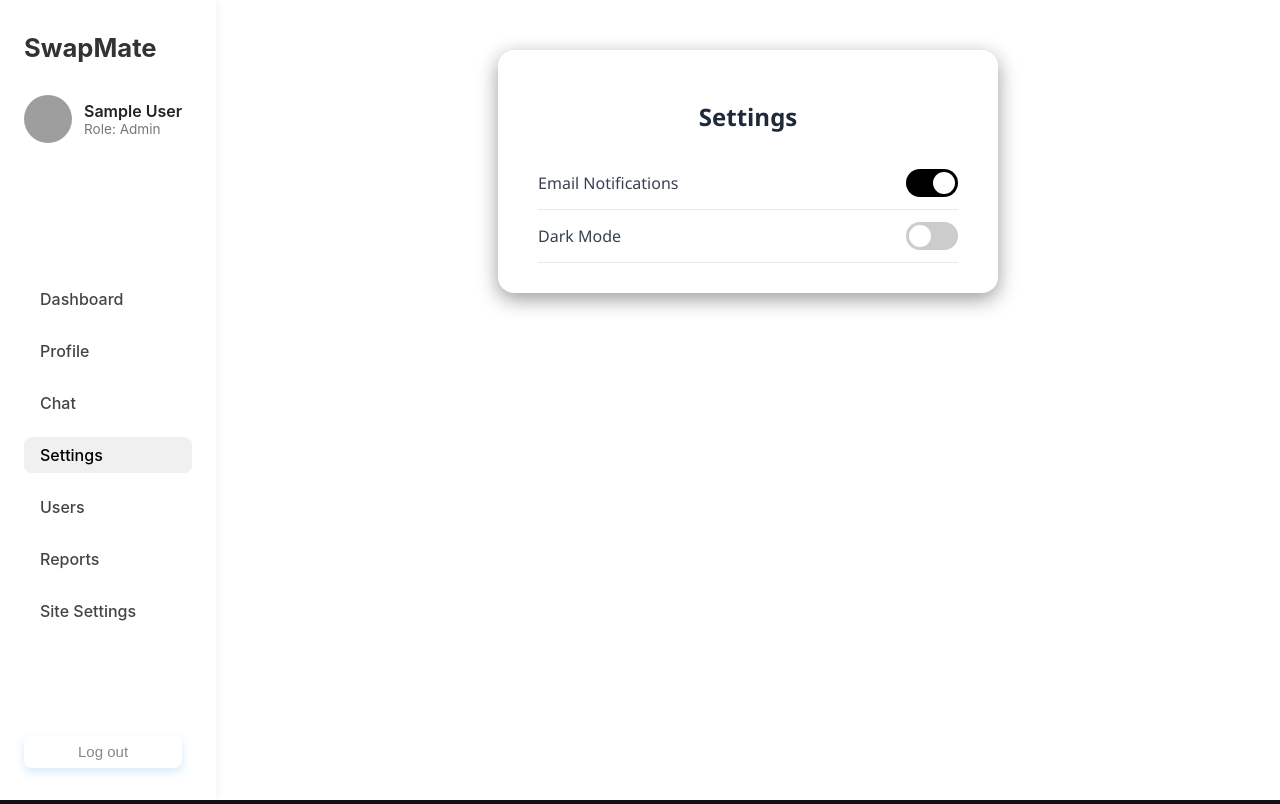
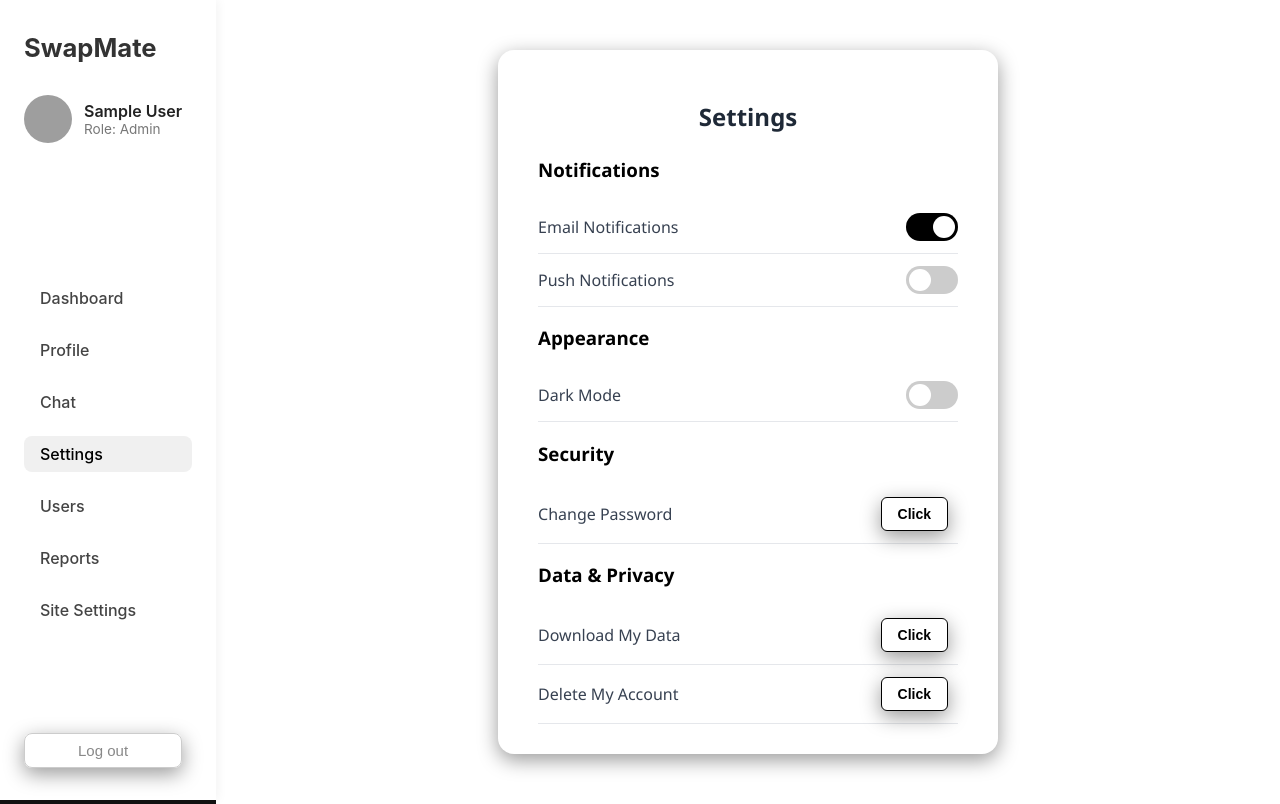
Before and after one commit to iamxerrycan/swapmate, a React (Vite) app in the folder frontend/: page /dashboard/settings in a window 1280 px wide. Built offline with nearby package versions, Linux system fonts and the light colour scheme; sample sign-in values are in the browser's storage; grey boxes are pictures that could not be loaded.

Commit message:
fix style

```diff
--- a/frontend/src/pages/dashboard/dashboardui/DashboardMain.css
+++ b/frontend/src/pages/dashboard/dashboardui/DashboardMain.css
@@ -12,12 +12,12 @@
 
 .dashboard-title {
   font-size: 1.4rem;
-  font-weight: 500;
+  font-weight: bold;
   display: flex;
   justify-content: center;
   align-items: center;
   margin-bottom: 1.5rem;
-  color: #1f2937;
+  color: #000000;
 }
 
 .dashboard-content {
--- a/frontend/src/pages/dashboard/dashboardui/UserDashboard.css
+++ b/frontend/src/pages/dashboard/dashboardui/UserDashboard.css
@@ -12,7 +12,7 @@
   font-size: 2rem;
   font-weight: bold;
   margin-bottom: 1.5rem;
-  color: #1f2937;
+  color: #000000;
 }
 
 .dashboard-section {
--- a/frontend/src/pages/dashboard/profile/AdminProfile.css
+++ b/frontend/src/pages/dashboard/profile/AdminProfile.css
@@ -5,8 +5,8 @@
   justify-content: center;
   align-items: flex-start;
   padding: 2rem 1rem;
-  background-color: #f9fafb;
- box-shadow: 0 4px 15px 2px rgba(0, 0, 0, 0.35);
+  background-color: linear-gradient(to bottom right, #f8fafc, #e2e8f0);
+  box-shadow: 0 4px 15px 2px rgba(0, 0, 0, 0.35);
 
   min-height: 100vh;
 }
@@ -17,8 +17,8 @@
   /* padding: 2rem; */
   width: 100%;
   max-width: 500px;
-box-shadow: 0 6px 20px rgba(0, 0, 0, 0.4);
-
+  border: 1px solid #e2e8f0;
+  box-shadow: 0 6px 20px rgba(0, 0, 0, 0.4);
 
   animation: fadeIn 0.3s ease-in-out;
 }
@@ -128,7 +128,7 @@ box-shadow: 0 6px 20px rgba(0, 0, 0, 0.4);
     padding: 0;
     margin: 0;
   }
-  .profile-actions{
+  .profile-actions {
     display: flex;
     flex-direction: column;
   }
--- a/frontend/src/pages/dashboard/profile/AdminProfile.jsx
+++ b/frontend/src/pages/dashboard/profile/AdminProfile.jsx
@@ -9,6 +9,7 @@ import {
 import { toast } from 'react-toastify';
 import UpdateProfileForm from './UpdateProfileForm';
 import './AdminProfile.css';
+import {confirmToast} from "../../../components/ui/ConfirmToast";
 
 const AdminProfile = () => {
   const dispatch = useDispatch();
@@ -36,8 +37,8 @@ const AdminProfile = () => {
     }
   };
 
-  const handleDelete = async () => {
-    if (window.confirm('Are you sure you want to delete your account?')) {
+const handleDelete = () => {
+  confirmToast(async () => {
     try {
       await dispatch(deleteAccount(token)).unwrap();
       dispatch(logout());
@@ -46,8 +47,9 @@ const AdminProfile = () => {
     } catch (error) {
       toast.error(error || 'Failed to delete account');
     }
-    }
+  });
 };
+
 
   return (
     <div className="admin-profile-container">
--- a/frontend/src/pages/dashboard/settings/SettingsPage.css
+++ b/frontend/src/pages/dashboard/settings/SettingsPage.css
@@ -73,3 +73,19 @@ box-shadow: 0 6px 20px rgba(0, 0, 0, 0.4);
 .toggle-switch input:checked + .slider::before {
   transform: translateX(24px);
 }
+
+.setting-item button{
+  background-color: #ffffff;
+  color: #000000;
+  border: 1px solid #000000;
+  border-radius: 6px;
+  padding: 8px 16px;
+  font-size: 14px;
+  cursor: pointer;
+  box-shadow : 0 6px 20px rgba(0, 0, 0, 0.4);
+  transition: background-color 0.3s ease;
+}
+
+.section-title{
+  color: #000000;
+}
--- a/frontend/src/pages/dashboard/settings/SettingsPage.jsx
+++ b/frontend/src/pages/dashboard/settings/SettingsPage.jsx
@@ -1,24 +1,84 @@
 import React from 'react';
 import './SettingsPage.css';
 
-const SettingsPage = () => {
+const SettingsPage = ({ isAdmin = false }) => {
   return (
     <div className="settings-container">
       <h2 className="settings-title">Settings</h2>
+
+      {/* 🔔 Notification Settings */}
+      <section className="setting-section">
+        <h3 className="section-title">Notifications</h3>
         <div className="setting-item">
-        <label className="setting-label" htmlFor="emailNotifications">Email Notifications</label>
+          <label className="setting-label">Email Notifications</label>
           <label className="toggle-switch">
-          <input type="checkbox" id="emailNotifications" defaultChecked />
+            <input type="checkbox" defaultChecked />
             <span className="slider"></span>
           </label>
         </div>
         <div className="setting-item">
-        <label className="setting-label" htmlFor="darkMode">Dark Mode</label>
+          <label className="setting-label">Push Notifications</label>
           <label className="toggle-switch">
-          <input type="checkbox" id="darkMode" />
+            <input type="checkbox" />
             <span className="slider"></span>
           </label>
         </div>
+      </section>
+
+      {/* 🎨 Display Settings */}
+      <section className="setting-section">
+        <h3 className="section-title">Appearance</h3>
+        <div className="setting-item">
+          <label className="setting-label">Dark Mode</label>
+          <label className="toggle-switch">
+            <input type="checkbox" />
+            <span className="slider"></span>
+          </label>
+        </div>
+      </section>
+
+      {/* 🔐 Security Settings */}
+      <section className="setting-section">
+        <h3 className="section-title">Security</h3>
+        <div className="setting-item">
+          <label className="setting-label">Change Password</label>
+          <button className="setting-button">Click</button>
+        </div>
+      </section>
+
+      {/* ⚙️ Admin Settings */}
+      {isAdmin && (
+        <section className="setting-section">
+          <h3 className="section-title">Admin Settings</h3>
+          <div className="setting-item">
+            <label className="setting-label">Enable Maintenance Mode</label>
+            <label className="toggle-switch">
+              <input type="checkbox" />
+              <span className="slider"></span>
+            </label>
+          </div>
+          <div className="setting-item">
+            <label className="setting-label">Allow User Registration</label>
+            <label className="toggle-switch">
+              <input type="checkbox" defaultChecked />
+              <span className="slider"></span>
+            </label>
+          </div>
+        </section>
+      )}
+
+      {/* 🧹 Data & Privacy */}
+      <section className="setting-section">
+        <h3 className="section-title">Data & Privacy</h3>
+        <div className="setting-item">
+          <label className="setting-label">Download My Data</label>
+          <button className="setting-button">Click</button>
+        </div>
+        <div className="setting-item">
+          <label className="setting-label">Delete My Account</label>
+          <button className="setting-button danger">Click</button>
+        </div>
+      </section>
     </div>
   );
 };
--- a/frontend/src/pages/dashboard/sidebartopbarlayout/DashboardSidebar.css
+++ b/frontend/src/pages/dashboard/sidebartopbarlayout/DashboardSidebar.css
@@ -101,6 +101,10 @@
   text-align: left;
   padding: 0.5rem 1rem;
   border-radius: 0.5rem;
+  border: 1px solid #ccc;
+  transition: all 0.2s ease-in-out;
+  box-shadow: 0 6px 20px rgba(0, 0, 0, 0.4);
+
 }
 
 .logout-button:hover {
```
Lines whose indentation alone changed are shown as unchanged.
